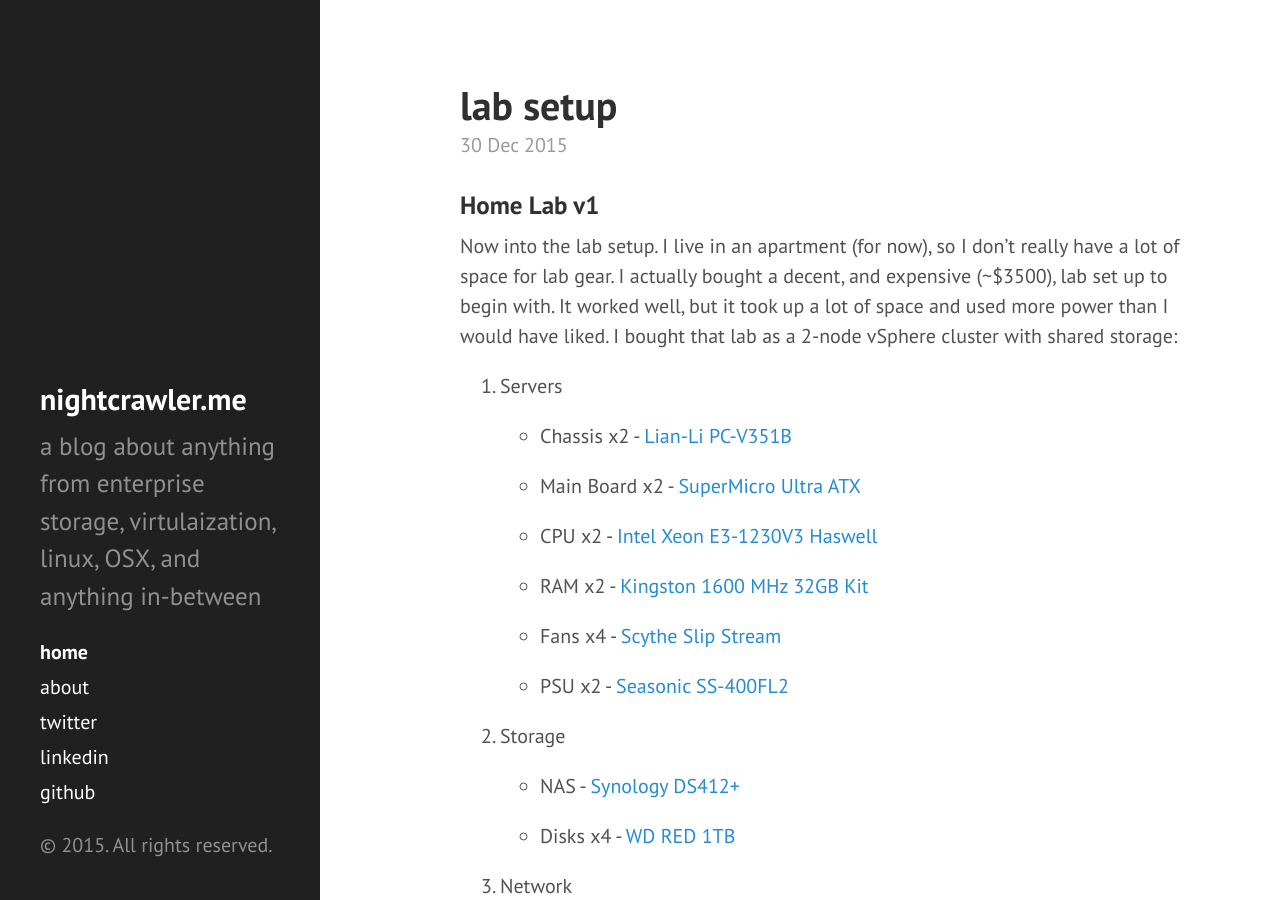
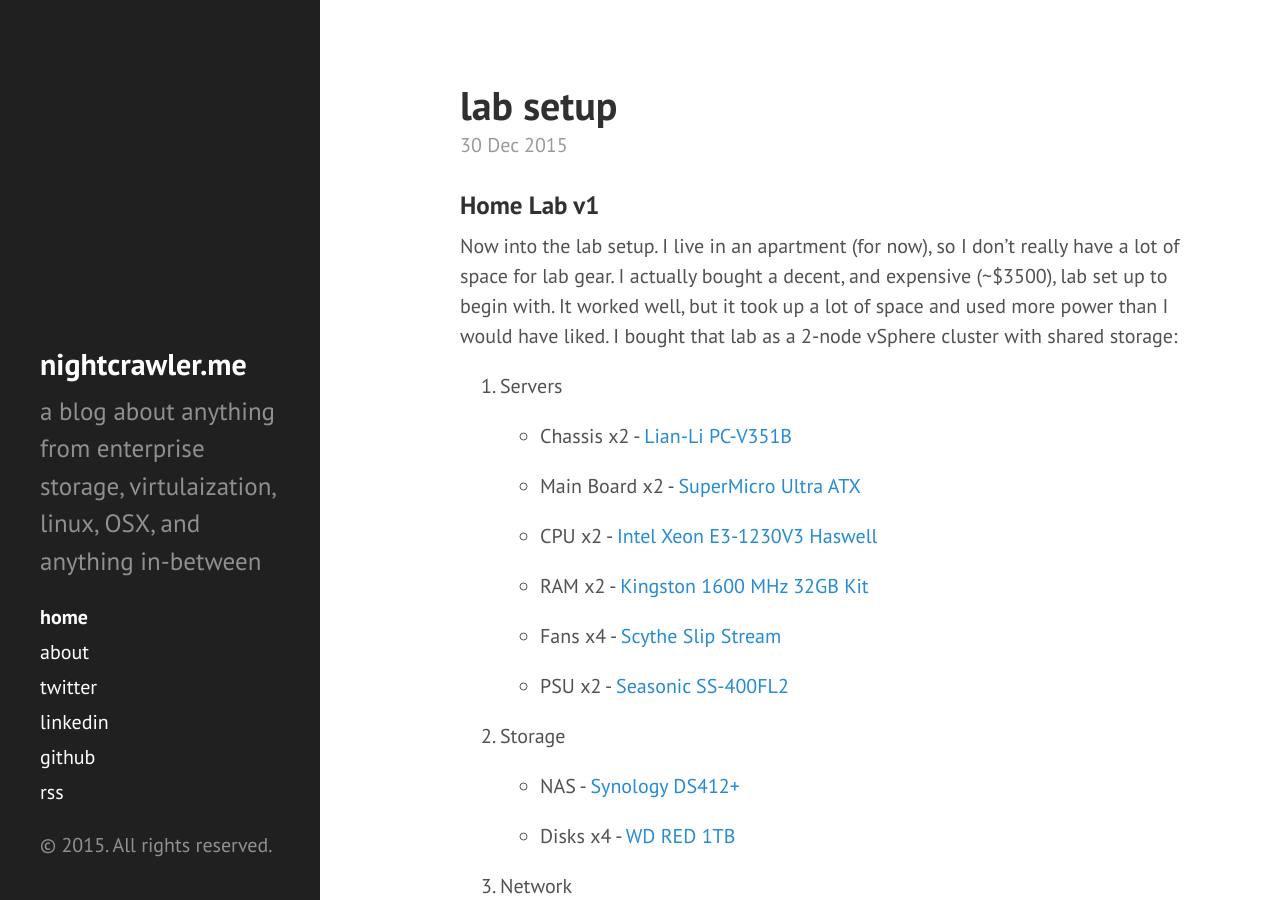
Before and after one commit to nightcrawler086/nightcrawler086.github.io, a Jekyll site: the page built from index.html, in a window 1280 px wide and 900 px high. Built offline with Jekyll 4.4.1, drawn with Linux system fonts in a browser that asks for light colours; the list of posts is cut into pages by our own code.

Commit message:
add rss link to sidebar

```diff
--- a/_includes/sidebar.html
+++ b/_includes/sidebar.html
@@ -29,6 +29,7 @@
       <a class="sidebar-nav-item" href="{{ site.author.url }}">twitter</a>
       <a class="sidebar-nav-item" href="http://linkedin.com/in/{{ site.author.linkedin }}">linkedin</a>
       <a class="sidebar-nav-item" href="http://github.com/{{ site.author.github }}">github</a>
+      <a class="sidebar-nav-item" href="{{ site.url }}/feed.html">rss</a>
     </nav>
 
     <p>&copy; {{ site.time | date: '%Y' }}. All rights reserved.</p>
```
